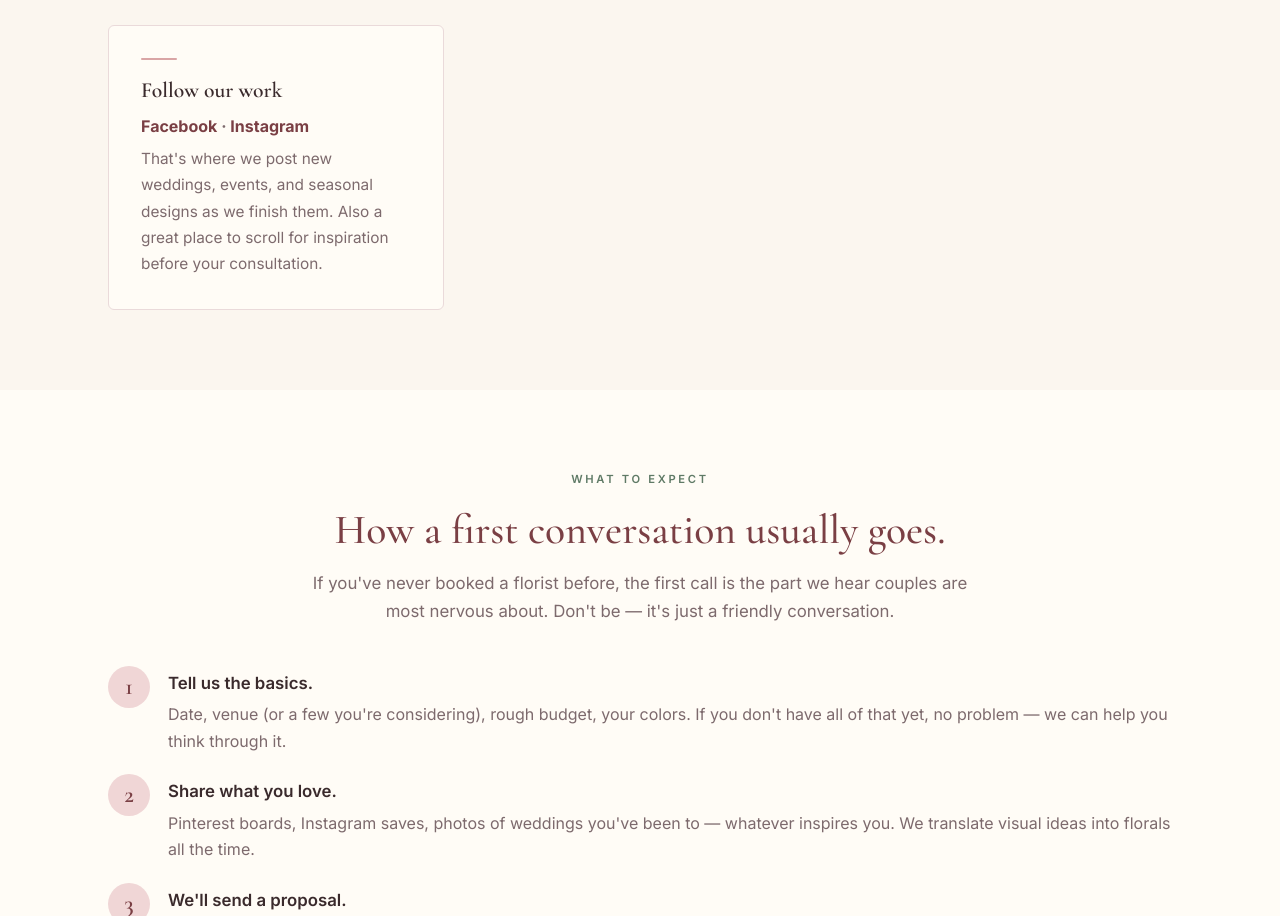
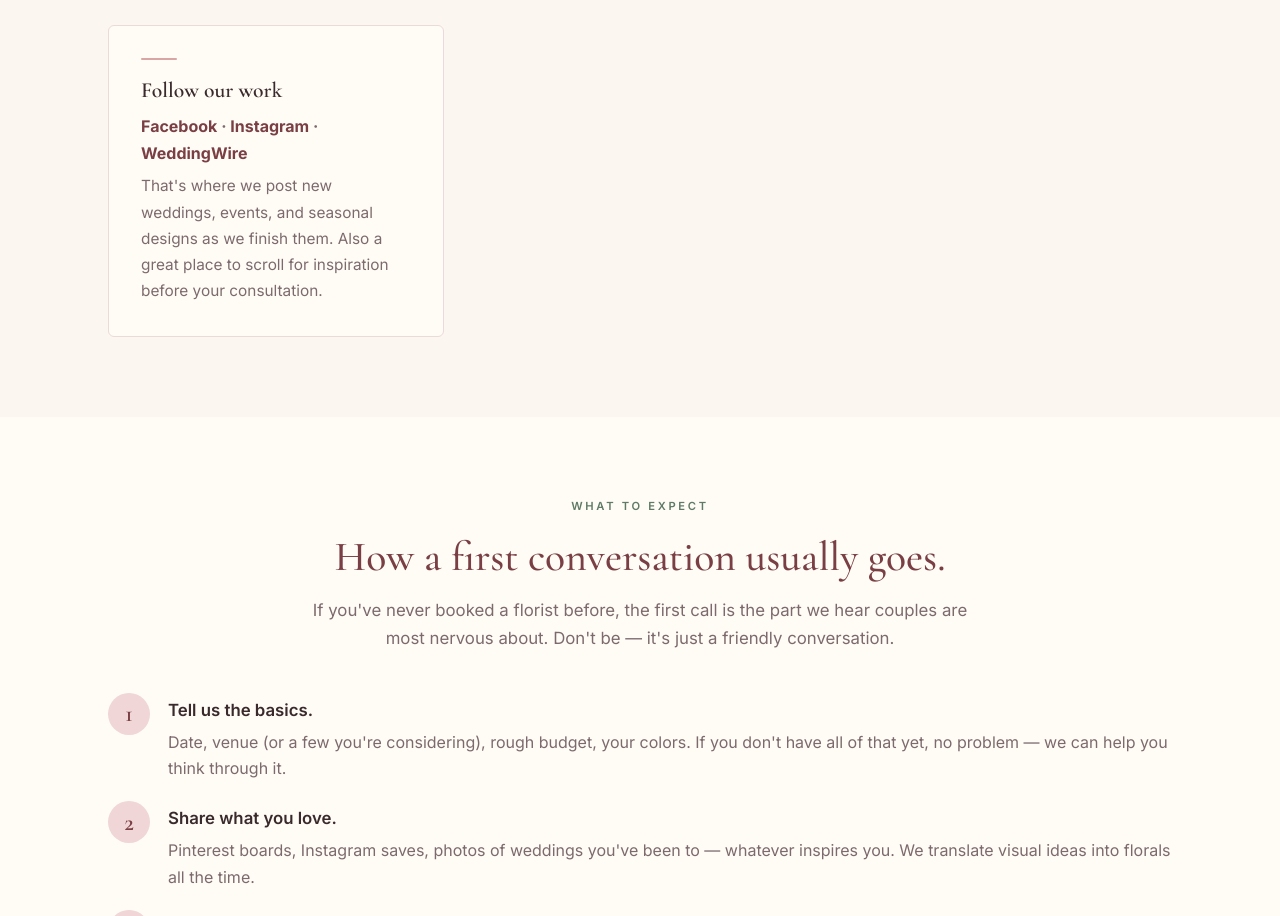
Before and after one commit to lawnsplantspests-ui/plenty-of-petals, a website: page public/contact.html in a window 1280 px wide. Shown: the part 1055-1971 px from the top of the page. Drawn offline with nearby package versions, Linux system fonts and the light colour scheme.

Commit message:
Fix remaining Facebook/Instagram placeholders in contact card + add WeddingWire

```diff
--- a/public/contact.html
+++ b/public/contact.html
@@ -78,7 +78,7 @@
 <div class="card">
 <div class="ornament"></div>
 <h3>Follow our work</h3>
-<p style="font-size:1rem;margin-bottom:6px"><strong><a href="#" target="_blank" rel="noopener" style="color:var(--rose-deep)">Facebook</a> &middot; <a href="#" target="_blank" rel="noopener" style="color:var(--rose-deep)">Instagram</a></strong></p>
+<p style="font-size:1rem;margin-bottom:6px"><strong><a href="https://www.facebook.com/PlentyofPetalsPA/" target="_blank" rel="noopener" style="color:var(--rose-deep)">Facebook</a> &middot; <a href="https://www.instagram.com/plenty.of.petals" target="_blank" rel="noopener" style="color:var(--rose-deep)">Instagram</a> &middot; <a href="https://www.weddingwire.com/biz/plenty-of-petals-middletown/0bc2f4255997d24f.html" target="_blank" rel="noopener" style="color:var(--rose-deep)">WeddingWire</a></strong></p>
 <p>That's where we post new weddings, events, and seasonal designs as we finish them. Also a great place to scroll for inspiration before your consultation.</p>
 </div>
 </div>
```
